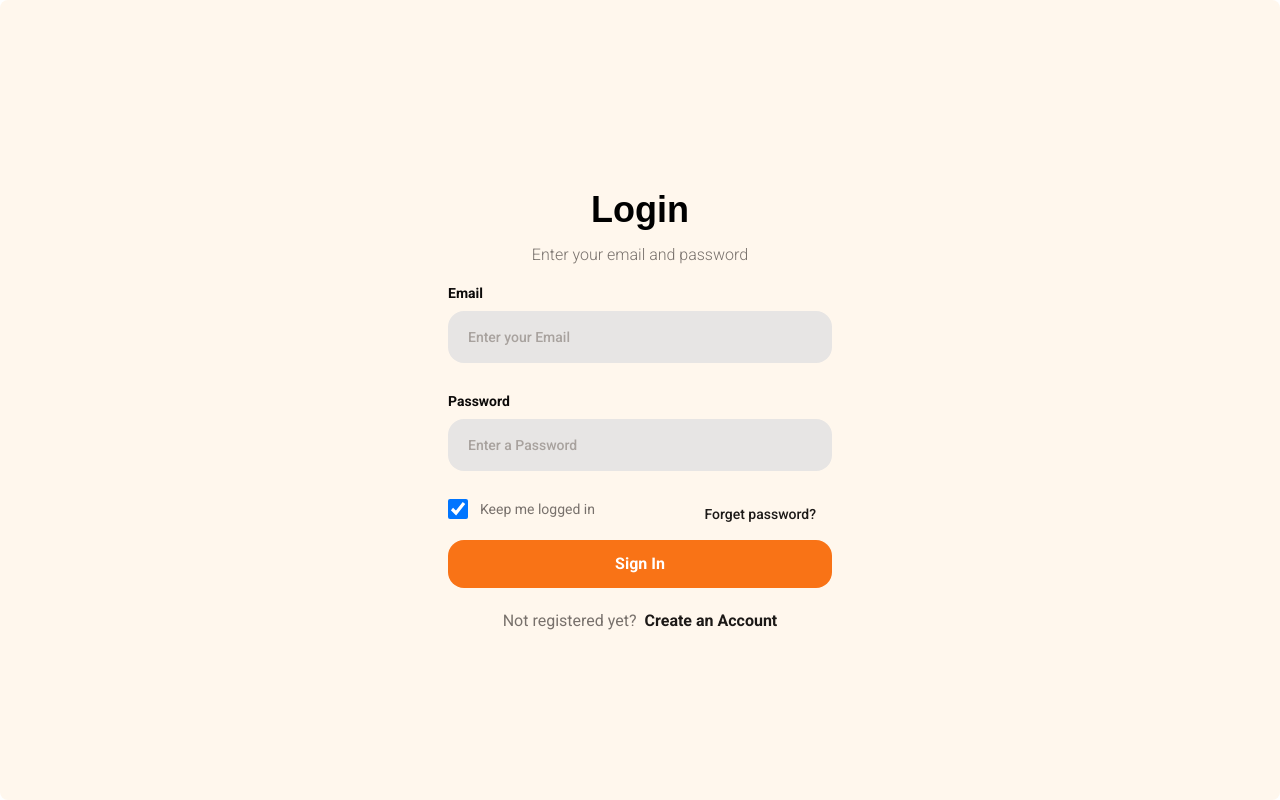
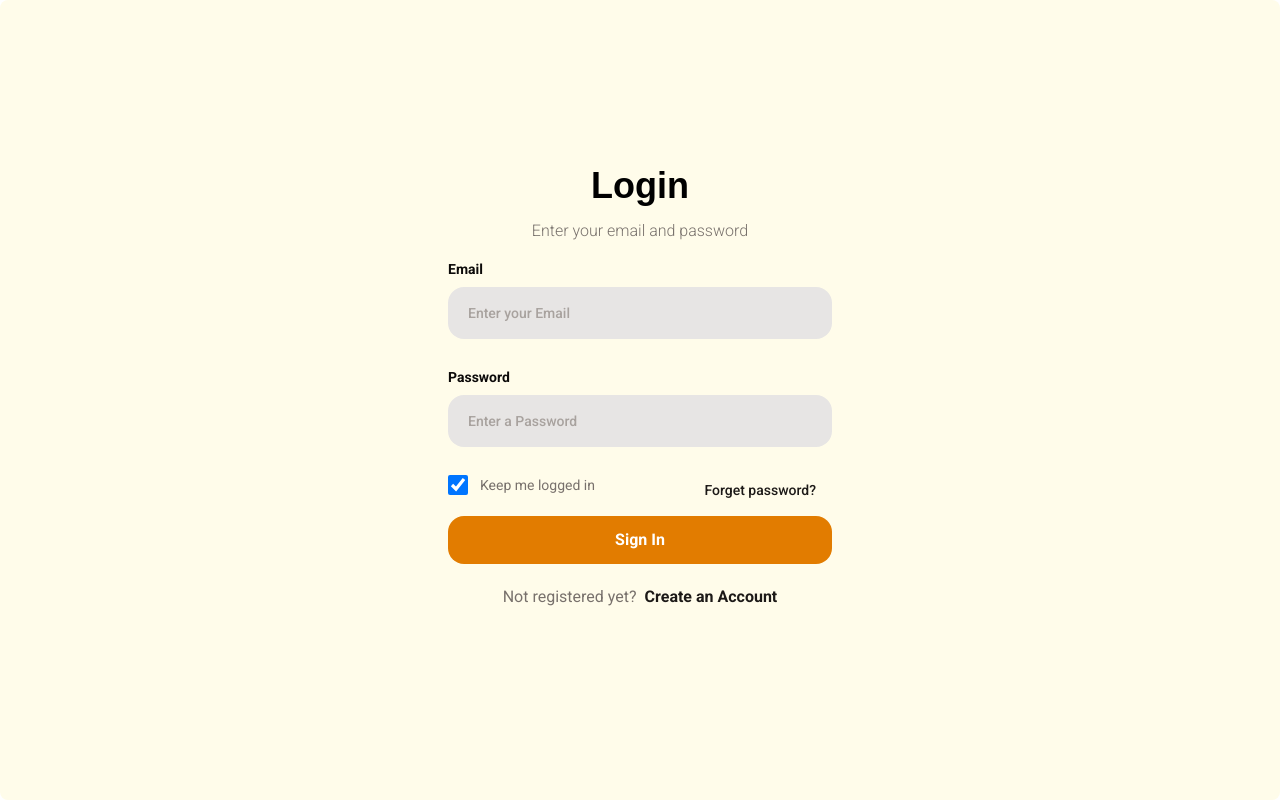
Before and after one commit to SalahMSwefy/7erfa, a React (Vite) app: page /login in a window 1280 px wide. Built offline with nearby package versions, Linux system fonts and the light colour scheme; no server answers; a web font is replaced by a local one.

Commit message:
# React + Vite

```diff
--- a/src/pages/Login.jsx
+++ b/src/pages/Login.jsx
@@ -63,7 +63,7 @@ const Login = () => {
     }
 
     return (
-        <div className="mx-auto flex h-screen flex-col rounded-lg bg-orange-50 pt-12">
+        <div className="mx-auto flex h-screen flex-col rounded-lg bg-main-50">
             <div className="draggable my-auto flex h-full w-full justify-center md:gap-5 lg:justify-normal xl:gap-14">
                 <div className="flex w-full items-center justify-center lg:p-12">
                     <div className="flex items-center xl:p-10">
@@ -122,7 +122,7 @@ const Login = () => {
                                     <input
                                         type="checkbox"
                                         defaultChecked
-                                        className="h-5 w-5 rounded border-stone-500 text-orange-500 checked:bg-orange-500 focus:ring-orange-500"
+                                        className="h-5 w-5 rounded border-stone-500 text-main-500 checked:bg-main-500 focus:ring-main-500"
                                         aria-checked="true"
                                         aria-label="Keep me logged in"
                                     />
@@ -139,7 +139,7 @@ const Login = () => {
                             </div>
                             <button
                                 type="submit"
-                                className="mb-5 w-full rounded-2xl bg-orange-500 px-5 py-4 text-base font-bold leading-none text-white transition duration-300 hover:bg-orange-600 focus:ring-4 focus:ring-orange-600 md:w-96"
+                                className="mb-5 w-full rounded-2xl bg-main-600 px-5 py-4 text-base font-bold leading-none text-white transition duration-300 hover:bg-main-500 focus:ring-4 focus:ring-main-500 md:w-96"
                                 aria-label="Sign In"
                             >
                                 Sign In
```
